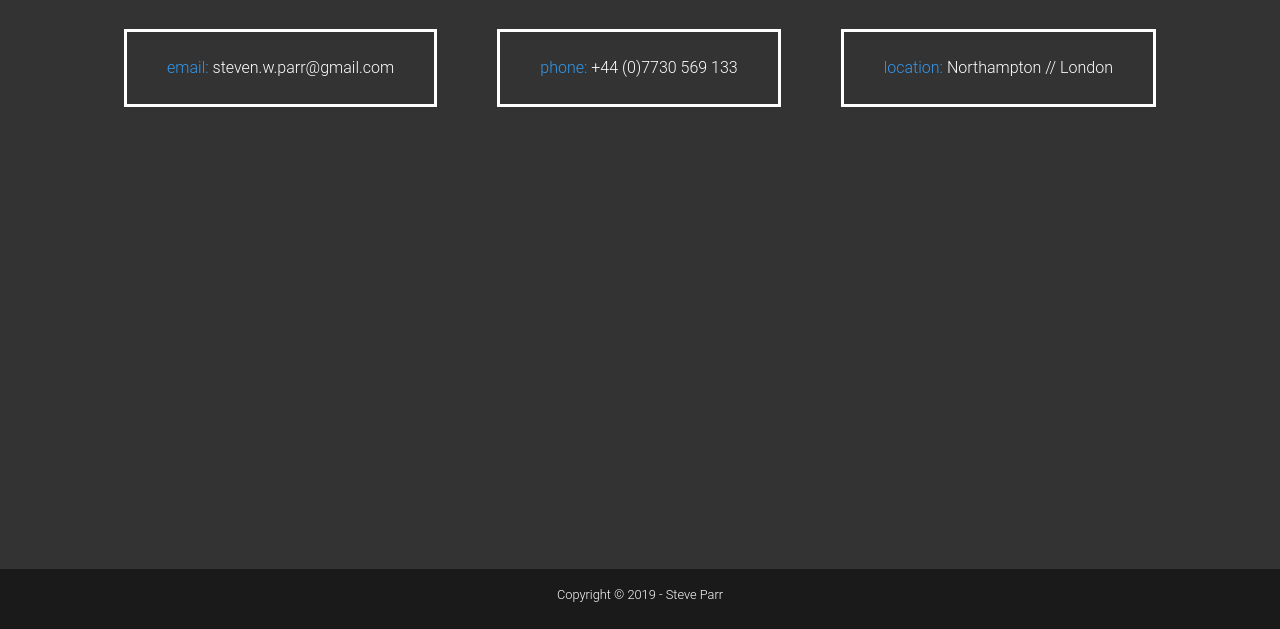
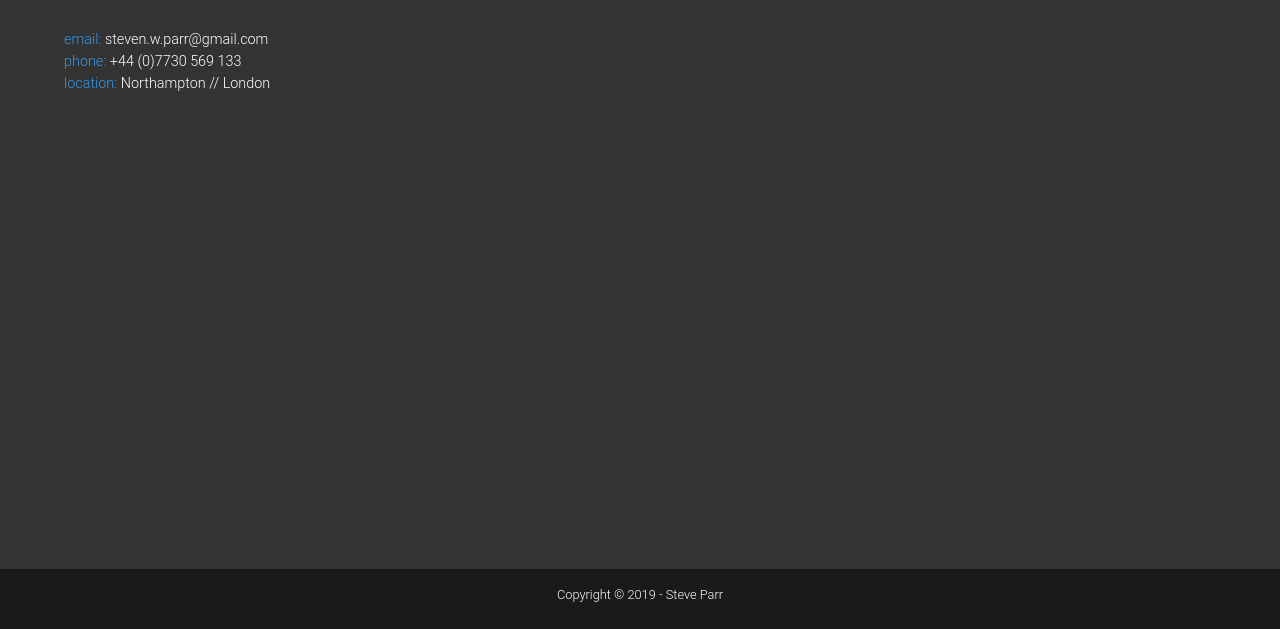
Before and after one commit to 10projects/portfolio, a website: page dist/contact.html in a window 1280 px wide. Shown: the part 171-800 px from the top of the page. Drawn offline with Linux system fonts and the light colour scheme.

```diff
--- a/package.json
+++ b/package.json
@@ -3,12 +3,15 @@
   "version": "1.0.0",
   "description": "Responsive portfolio",
   "main": "index.js",
+  "homepage": "https://10projects.github.io/portfolio",
   "scripts": {
-    "sass": "node-sass -w  scss/ -o dist/css/ --recursive"
+    "sass": "node-sass -w  scss/ -o dist/css/ --recursive",
+    "deploy": "gh-pages -d dist"
   },
   "author": "",
   "license": "MIT",
   "dependencies": {
+    "gh-pages": "^2.1.1",
     "node-sass": "^4.12.0"
   }
 }
--- a/scss/main.scss
+++ b/scss/main.scss
@@ -137,31 +137,7 @@
 }
 
 //Contact page
-.boxes {
-    display: flex;
-    flex-wrap: wrap;
-    justify-content: space-evenly;
-    align-items: center;
-    margin-top: 1rem;
-    font-family: 'Roboto', sans-serif;
 
-    div {
-        font-size: 1rem;
-        border: 3px #fff solid;
-        padding: 1.5rem 2.5rem;
-        margin-bottom: 3rem;
-        @include easeOut;
-
-        &:hover {
-            padding: 0.5rem 1.5rem;
-            background: $secondary-color;
-            color: set-text-color($secondary-color);
-            span {
-                color: set-text-color($secondary-color);}
-
-        }
-    }
-}
 // Buttons
 .btn {
     display: block;
```
Also changed, not shown: dist/css/main.css, 1 other file.
